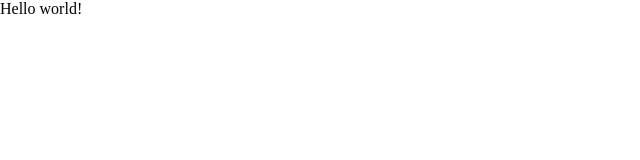
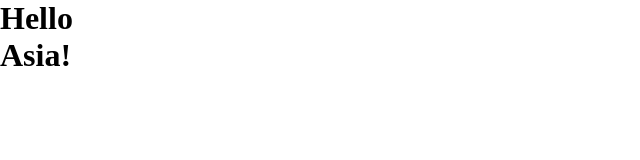
Before and after one commit to arecki3000/gatsby-blog, a Gatsby site: page / in a window 1280 px wide. Shown: the whole page, without its empty margins (0-640 px from the left). Built offline with nearby package versions, Linux system fonts and the light colour scheme; Gatsby itself is replaced by a stand-in of ours; a web font is replaced by a local one.

Commit message:
Added container component

```diff
--- /dev/null
+++ b/src/components/Container.js
@@ -0,0 +1,6 @@
+import React from "react"
+import { ContainerWrapper } from "../elements/"
+
+export const Container = ({ children }) => {
+  return <ContainerWrapper>{children}</ContainerWrapper>
+}
--- /dev/null
+++ b/src/components/index.js
@@ -0,0 +1 @@
+export * from "./Container"
--- /dev/null
+++ b/src/elements/ContainerElements.js
@@ -0,0 +1,18 @@
+import styled from "styled-components"
+
+export const ContainerWrapper = styled.div`
+  height: 100%;
+  display: grid;
+  grid-template-columns: 1fr repeat(12, minmax(auto, 4.2rem)) 1fr;
+  grid-template-rows: 7.8rem 20rem 5rem auto;
+  gap: 0 2rem;
+
+  @media ${props => props.theme.breakpoints.tablet} {
+    grid-template-columns: 2rem repeat(6, 1fr) 2rem;
+    grid-gap: 0 1rem;
+  }
+
+  @media ${props => props.theme.breakpoints.mobile} {
+    grid-template-columns: 1rem repeat(6, 1fr) 1rem;
+  }
+`
--- /dev/null
+++ b/src/elements/index.js
@@ -0,0 +1 @@
+export * from "./ContainerElements"
--- a/src/pages/index.js
+++ b/src/pages/index.js
@@ -1,5 +1,12 @@
 import React from "react"
+import { Container } from "../components"
 
-export default function Home() {
-  return <div>Hello world!</div>
+const IndexPage = () => {
+  return (
+    <Container>
+      <h1>Hello Asia!</h1>
+    </Container>
+  )
 }
+
+export default IndexPage
```
